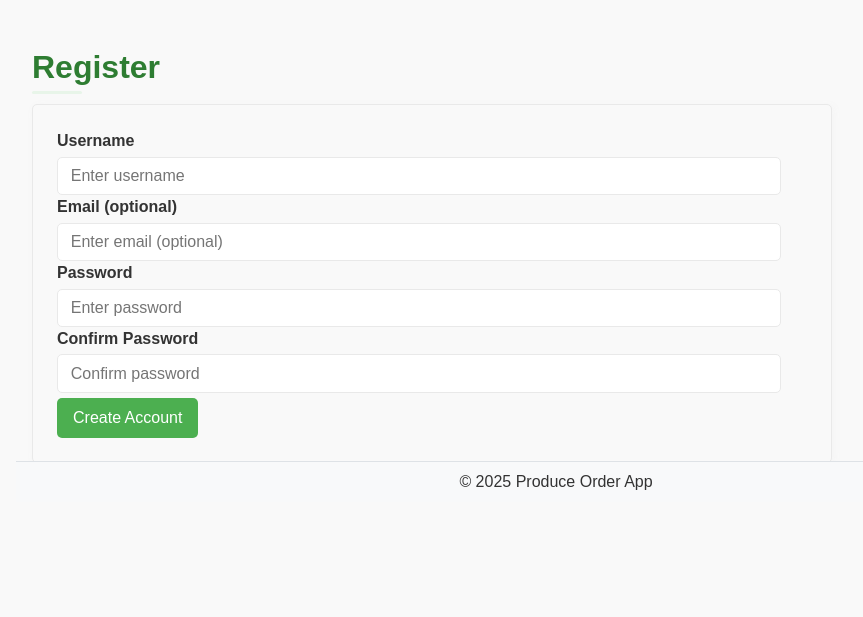
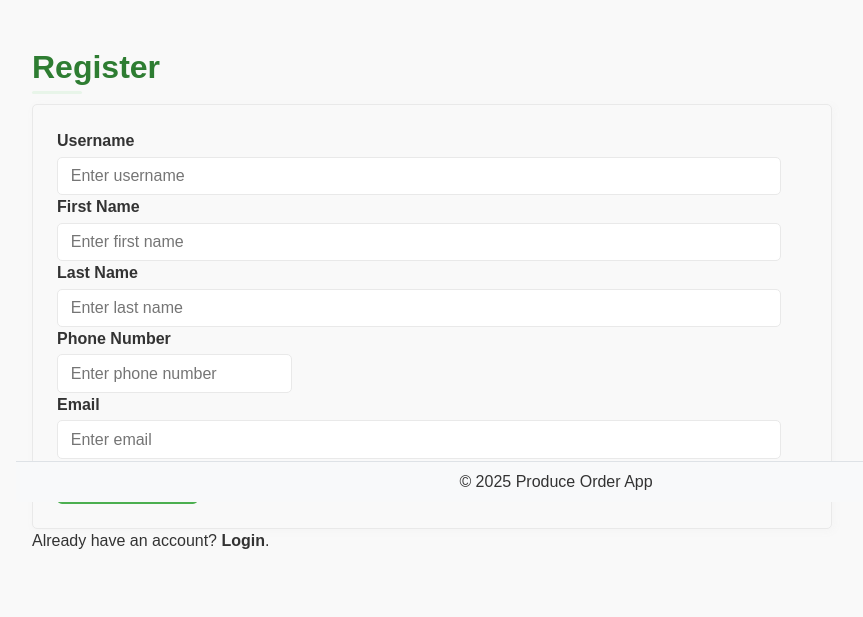
Before and after one commit to ifedeeyemo/produce-order-app, a Flask app: page /register in a window 1280 px wide. Shown: the part 298-915 px from the top of the page, without its empty margins (84-947 px from the left). Before the commit the page ends 788 px from the top, so only its background shows below. Run offline with Flask 3, Linux system fonts and the light colour scheme; parts of the project's set-up code (start-up, migrations or seed data) failed here and were passed over; some libraries are stand-ins or nearby versions.

Commit message:
updated login, register and main for Render deployment

```diff
--- a/app/main.py
+++ b/app/main.py
@@ -1,7 +1,6 @@
-import os, uuid, datetime,json
+import os, uuid, datetime, json, re
 from flask import Flask, render_template, request, redirect, url_for, flash
 from flask_login import LoginManager, UserMixin, login_user, logout_user, login_required, current_user
-from werkzeug.security import generate_password_hash, check_password_hash
 from dotenv import load_dotenv
 
 import gspread
@@ -16,22 +15,22 @@
 load_dotenv()
 
 GOOGLE_SPREADSHEET_ID = os.getenv("GOOGLE_SPREADSHEET_ID")
+#GOOGLE_APP_CREDS = os.getenv("GOOGLE_APP_CREDS")
 creds_json = os.getenv("GOOGLE_APP_CREDS_JSON")
 creds_dict = json.loads(creds_json)
-#GOOGLE_APP_CREDS = os.getenv("GOOGLE_APP_CREDS")
-FLASK_SECRET_KEY = os.getenv("FLASK_SECRET_KEY","allaboutourpeppers")
+FLASK_SECRET_KEY = os.getenv("FLASK_SECRET_KEY", "allaboutourpeppers")
+ADMIN_USERNAME = os.getenv("ADMIN_USERNAME", "")
 
 if not GOOGLE_SPREADSHEET_ID:
     raise RuntimeError("SPREADSHEET_ID is required in .env")
+
 #if not GOOGLE_APP_CREDS or not os.path.exists(GOOGLE_APP_CREDS):
-    raise RuntimeError("GOOGLE_APPLICATION_CREDENTIALS path invalid or missing.")
-
+  #  raise RuntimeError("GOOGLE_APPLICATION_CREDENTIALS missing or invalid")
 if not creds_dict:
-    raise RuntimeError("GOOGLE_APPLICATION_CREDENTIALS path invalid or missing.")
+     raise RuntimeError("GOOGLE_APPLICATION_CREDENTIALS missing or invalid")
 
 SCOPES = ["https://www.googleapis.com/auth/spreadsheets"]
 creds = Credentials.from_service_account_info(creds_dict, scopes=SCOPES)
-#creds = Credentials.from_service_account_file(GOOGLE_APP_CREDS, scopes=SCOPES)
 gc = gspread.authorize(creds)
 ss = gc.open_by_key(GOOGLE_SPREADSHEET_ID)
 
@@ -43,7 +42,6 @@
         ws = ss.add_worksheet(title=sheetname, rows=1000, cols=len(headers))
         ws.append_row(headers)
         return ws
-    # ensure headers
     existing = ws.row_values(1)
     if [h.lower() for h in existing] != [h.lower() for h in headers]:
         if existing:
@@ -52,9 +50,9 @@
     return ws
 
 # -------------------- Headers --------------------
-CUSTOMER_SHEET_HEADERS = ["username","email","password_hash","role","created_at"]
-PRODUCE_SHEET_HEADERS = ["item","unit_price"]
-ORDERS_SHEET_HEADERS = ["order_id","username","item","quantity","unit_price","line_total","created_at","updated_at"]
+CUSTOMER_SHEET_HEADERS = ["username", "firstname", "lastname", "phone", "email", "role", "created_at"]
+PRODUCE_SHEET_HEADERS = ["item", "unit_price"]
+ORDERS_SHEET_HEADERS = ["order_id", "username", "item", "quantity", "unit_price", "line_total", "created_at", "updated_at"]
 
 customer_ws = get_or_create_ws("customers", CUSTOMER_SHEET_HEADERS)
 produce_ws = get_or_create_ws("produce", PRODUCE_SHEET_HEADERS)
@@ -126,47 +124,59 @@
     return {'datetime': datetime.datetime}
 
 # -------------------- Routes: Auth --------------------
+CANADIAN_PHONE_REGEX = r'^\(?([2-9][0-9]{2})\)?[-.\s]?([0-9]{3})[-.\s]?([0-9]{4})$'
+
 @app.route("/register", methods=["GET","POST"])
 def register():
     if request.method == "POST":
         username = request.form.get("username","").strip()
+        firstname = request.form.get("firstname","").strip()
+        lastname = request.form.get("lastname","").strip()
+        phone = request.form.get("phone","").strip()
         email = request.form.get("email","").strip().lower()
-        pw = request.form.get("password","")
-        confirm_pw = request.form.get("confirm_password","")
 
-        if not username or not pw or not confirm_pw:
-            flash("Username and password required","error")
-            return redirect(url_for("register"))
-        if pw != confirm_pw:
-            flash("Passwords do not match","error")
+        # Validate mandatory fields
+        if not username or not firstname or not lastname or not phone or not email:
+            flash("All fields are required","error")
             return redirect(url_for("register"))
 
+        # Validate email
+        if not re.match(r"[^@]+@[^@]+\.[^@]+", email):
+            flash("Invalid email format","error")
+            return redirect(url_for("register"))
+
+        # Validate Canadian phone
+        if not re.match(CANADIAN_PHONE_REGEX, phone):
+            flash("Invalid Canadian phone number format","error")
+            return redirect(url_for("register"))
+
+        # Check uniqueness of username
         existing = ws_rows_to_dicts(customer_ws, CUSTOMER_SHEET_HEADERS)
         if any(u["username"].lower() == username.lower() for u in existing):
             flash("Username already taken","error")
             return redirect(url_for("register"))
 
-        role = "Customer"  # default role
-        customer_ws.append_row([username, email, generate_password_hash(pw), role, now_iso()])
+        role = "Admin" if (ADMIN_USERNAME and username.lower() == ADMIN_USERNAME.lower()) else "Customer"
+        created_at = now_iso()
+
+        customer_ws.append_row([username, firstname, lastname, phone, email, role, created_at])
         flash("Registration successful. Please login.","success")
         return redirect(url_for("login"))
+
     return render_template("register.html")
 
 @app.route("/login", methods=["GET","POST"])
 def login():
     if request.method == "POST":
         username = request.form.get("username","").strip()
-        pw = request.form.get("password","")
         rows = ws_rows_to_dicts(customer_ws, CUSTOMER_SHEET_HEADERS)
         for u in rows:
             if u["username"].lower() == username.lower():
-                if check_password_hash(u["password_hash"], pw):
-                    user = User(u["username"], u.get("role","Customer"))
-                    login_user(user)
-                    flash("Logged in","success")
-                    return redirect(url_for("index"))
-                break
-        flash("Invalid credentials","error")
+                user = User(u["username"], u.get("role","Customer"))
+                login_user(user)
+                flash("Logged in","success")
+                return redirect(url_for("index"))
+        flash("Invalid username","error")
         return redirect(url_for("login"))
     return render_template("login.html")
 
@@ -202,12 +212,11 @@
         return redirect(url_for("index"))
 
     now = now_iso()
-    orders_ws.append_row([
-        str(uuid.uuid4()), current_user.id, item, str(int(float(qty))), f"{unit:.2f}", f"{total:.2f}", now, now
-    ])
+    orders_ws.append_row([str(uuid.uuid4()), current_user.id, item, str(int(float(qty))), f"{unit:.2f}", f"{total:.2f}", now, now])
     flash("Order saved","success")
     return redirect(url_for("index"))
 
+# -------------------- Edit/Delete Orders --------------------
 @app.route("/orders/<order_id>/edit", methods=["POST"])
 @login_required
 def edit_order(order_id):
@@ -217,24 +226,19 @@
         flash("Order not found","error"); return redirect(url_for("index"))
     row_num, raw = row_map[order_id]
     owner = raw[idx["username"]]
-    if (owner or "").lower() != current_user.id.lower() and not current_user.is_admin:
+    if owner.lower() != current_user.id.lower() and not current_user.is_admin:
         flash("Not allowed","error"); return redirect(url_for("index"))
 
     d = {h: (raw[idx[h]] if idx[h]<len(raw) else "") for h in ORDERS_SHEET_HEADERS}
     qty = int(d.get("quantity","1") or "1")
-    if action == "inc":
-        qty += 1
-    elif action == "dec":
-        qty = max(1, qty-1)
-
+    if action == "inc": qty += 1
+    elif action == "dec": qty = max(1, qty-1)
     unit, total = compute_line_total(d.get("item",""), qty)
     d["quantity"] = str(qty)
     d["unit_price"] = f"{unit:.2f}"
     d["line_total"] = f"{total:.2f}"
     d["updated_at"] = now_iso()
-
-    new_row = [d.get(h,"") for h in ORDERS_SHEET_HEADERS]
-    orders_ws.update(f"A{row_num}:H{row_num}", [new_row])
+    orders_ws.update(f"A{row_num}:H{row_num}", [[d.get(h,"") for h in ORDERS_SHEET_HEADERS]])
     flash("Order updated","success")
     return redirect(url_for("index"))
 
@@ -246,19 +250,18 @@
         flash("Order not found","error"); return redirect(url_for("index"))
     row_num, raw = row_map[order_id]
     owner = raw[idx["username"]]
-    if (owner or "").lower() != current_user.id.lower() and not current_user.is_admin:
+    if owner.lower() != current_user.id.lower() and not current_user.is_admin:
         flash("Not allowed","error"); return redirect(url_for("index"))
     orders_ws.delete_rows(row_num)
     flash("Order deleted","success")
     return redirect(url_for("index"))
 
-# -------------------- Routes: Admin --------------------
+# -------------------- Admin Report --------------------
 @app.route("/admin/report")
 @login_required
 def admin_report():
     if not current_user.is_admin:
-        flash("Admin only","error")
-        return redirect(url_for("index"))
+        flash("Admin only","error"); return redirect(url_for("index"))
     orders = ws_rows_to_dicts(orders_ws, ORDERS_SHEET_HEADERS)
     for o in orders:
         o["quantity"] = int(float(o.get("quantity","0") or "0"))
@@ -266,7 +269,7 @@
         o["line_total"] = float(o.get("line_total","0") or "0")
     totals_by_user = {}
     for o in orders:
-        totals_by_user[o["username"]] = totals_by_user.get(o["username"], 0.0) + float(o["line_total"])
+        totals_by_user[o["username"]] = totals_by_user.get(o["username"],0.0)+float(o["line_total"])
     grand_total = sum(totals_by_user.values())
     orders.sort(key=lambda x: (x.get("username",""), x.get("created_at","")), reverse=False)
     return render_template("admin_report.html", orders=orders, totals_by_customer=totals_by_user, grand_total=grand_total)
--- a/templates/register.html
+++ b/templates/register.html
@@ -4,22 +4,26 @@
 <h2>Register</h2>
 
 <form method="post">
-  <!-- Username Field (mandatory) -->
+  <!-- Username (mandatory) -->
   <label for="username">Username</label>
   <input type="text" id="username" name="username" required minlength="6" maxlength="20" placeholder="Enter username">
 
-  <!-- Email Field (optional) -->
-  <label for="email">Email (optional)</label>
-  <input type="email" id="email" name="email" placeholder="Enter email (optional)">
+  <!-- First Name (mandatory) -->
+  <label for="firstname">First Name</label>
+  <input type="text" id="firstname" name="firstname" required placeholder="Enter first name">
 
-  <!-- Password Field -->
-  <label for="password">Password</label>
-  <input type="password" id="password" name="password" required minlength="6" placeholder="Enter password">
+  <!-- Last Name (mandatory) -->
+  <label for="lastname">Last Name</label>
+  <input type="text" id="lastname" name="lastname" required placeholder="Enter last name">
 
-  <!-- Confirm Password Field -->
-  <label for="confirm_password">Confirm Password</label>
-  <input type="password" id="confirm_password" name="confirm_password" required minlength="6"
-    placeholder="Confirm password">
+  <!-- Phone Number (mandatory, Canadian pattern) -->
+  <label for="phone">Phone Number</label>
+  <input type="tel" id="phone" name="phone" required pattern="^(\+1\s?)?(\(?[2-9]\d{2}\)?[\s-]?)?[2-9]\d{2}[\s-]?\d{4}$"
+    title="Enter a valid Canadian phone number (e.g., 123-456-7890)" placeholder="Enter phone number">
+
+  <!-- Email (mandatory) -->
+  <label for="email">Email</label>
+  <input type="email" id="email" name="email" required placeholder="Enter email">
 
   <button type="submit">Create Account</button>
 </form>
```
Also changed, not shown: templates/login.html (+3 -5 lines).
